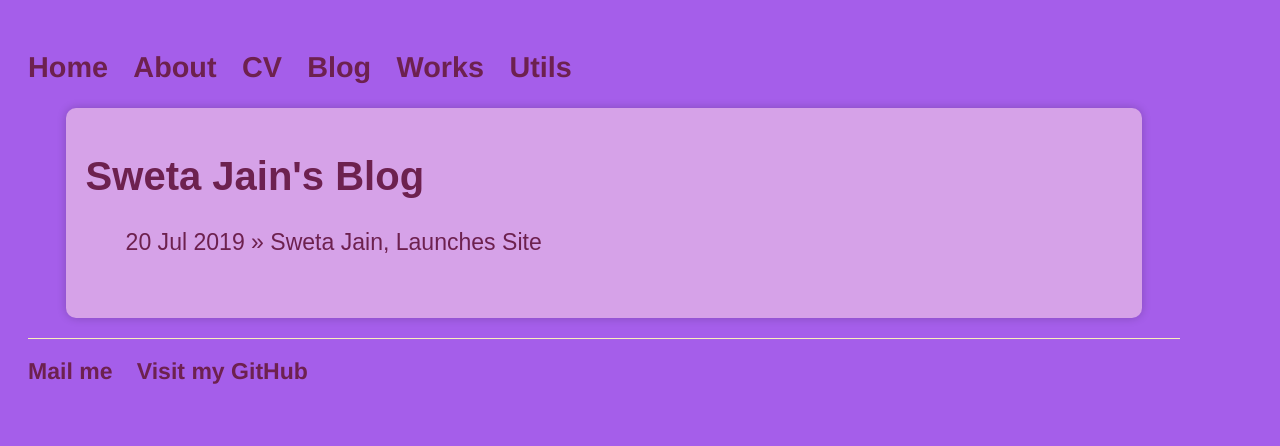
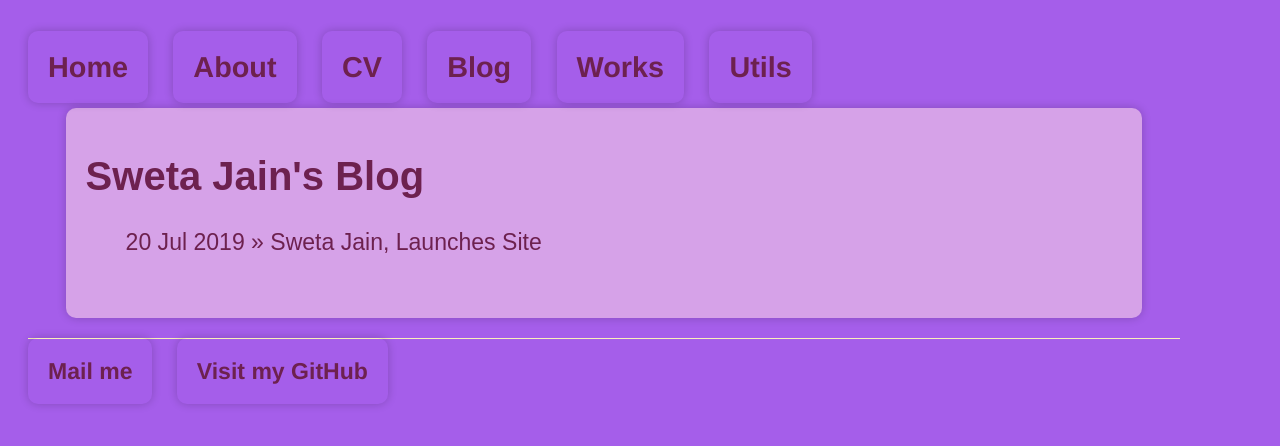
Before and after one commit to SwetaTheBest/swetathebest.github.io, a Jekyll site: the page built from blog/index.html, in a window 1280 px wide. Shown: the top 446 px of the page. Built offline with Jekyll 4.4.1, drawn with Linux system fonts in a browser that asks for light colours.

Commit message:
Update main.css

```diff
--- a/css/main.css
+++ b/css/main.css
@@ -52,6 +52,10 @@ nav ul, footer ul {
 }
 
 nav ul li, footer ul li {
+       padding: 20px;
+    border-radius: 10px;
+    box-shadow: 0 0 10px rgba(0, 0, 0, 0.2);
+    margin: 20px auto;
     color: #F8EFBA;
     display: inline;
     font-size: 1.5em;
```
